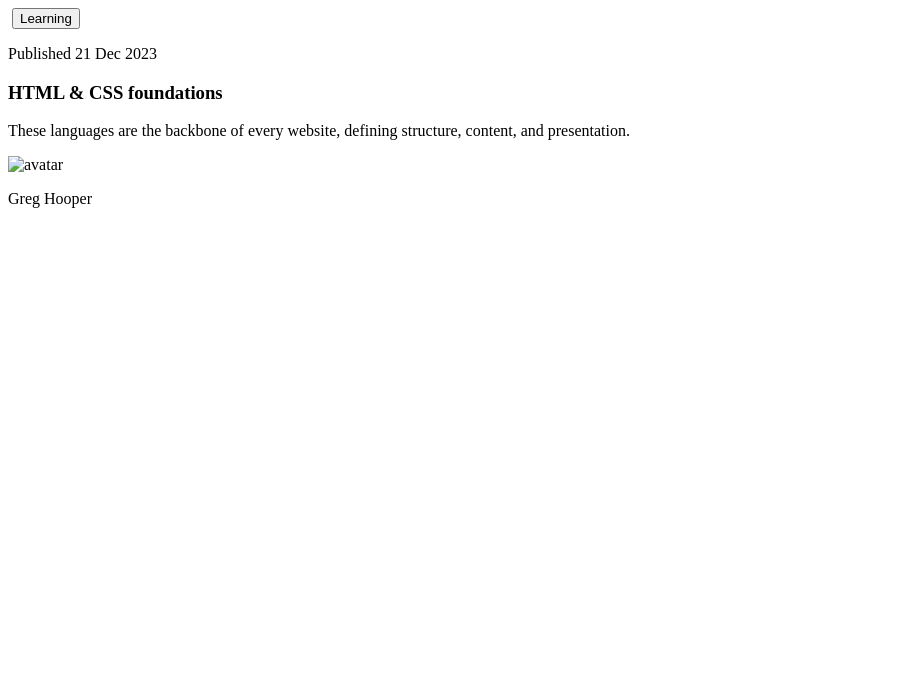
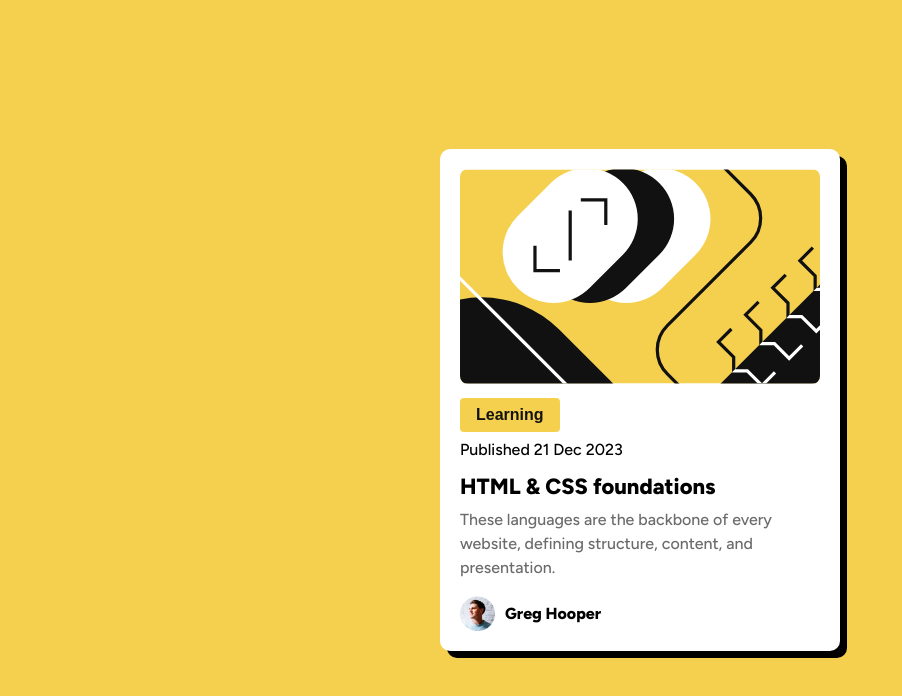
Before and after one commit to yektaakhavan/blog-preview-card-main, a plain HTML site: page index.html in a window 1280 px wide. Shown: the whole page, without its empty margins (0-902 px from the left). Drawn offline with Linux system fonts and the light colour scheme; the site is published under a folder, as on GitHub Pages, so addresses that start at the root find nothing.

Commit message:
update inde.html

```diff
--- a/index.html
+++ b/index.html
@@ -4,7 +4,7 @@
 <head>
   <meta charset="UTF-8">
   <meta name="viewport" content="width=device-width, initial-scale=1.0">
-  <link rel="stylesheet" href="/style.css">
+  <link rel="stylesheet" href="./style.css">
   <link href="https://fonts.googleapis.com/css2?family=Figtree:wght@500;800&display=swap" rel="stylesheet">
   <title>Blog preview card</title>
 </head>
@@ -13,14 +13,14 @@
 
 
   <div class="card">
-    <img src="/assets/images/illustration-article.svg" alt="">
+    <img src="./assets/images/illustration-article.svg" alt="">
     <button>Learning</button>
     <p>Published 21 Dec 2023</p>
     <h3 class="title">HTML & CSS foundations</h3>
     <p class="desc">These languages are the backbone of every website, defining structure, content, and presentation.
     </p>
     <div class="author">
-      <img src="/assets/images/image-avatar.webp" alt="avatar">
+      <img src="./assets/images/image-avatar.webp" alt="avatar">
       <p>Greg Hooper</p>
     </div>
   </div>
```
